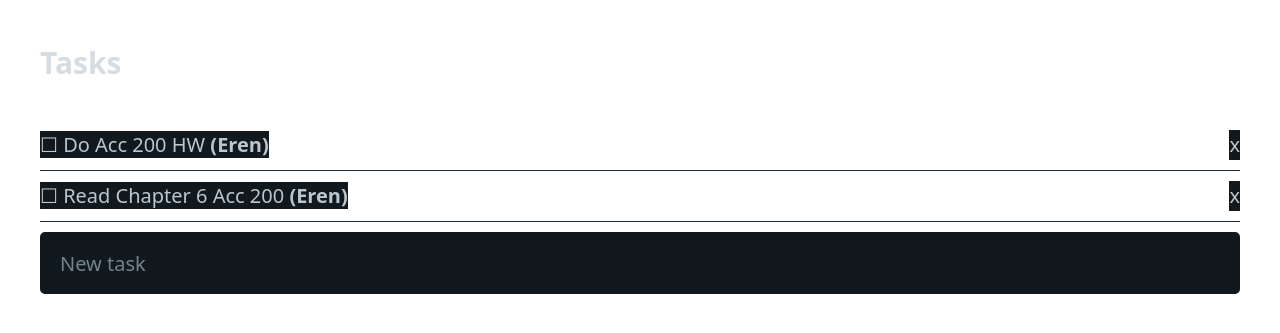
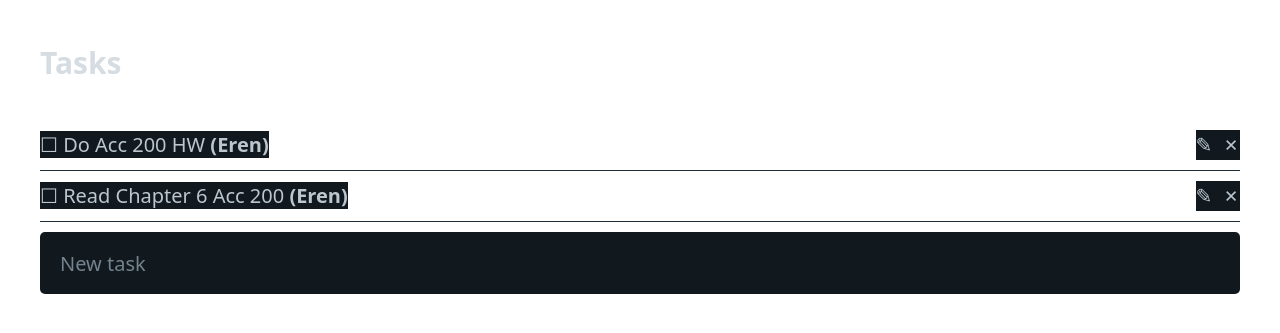
Before and after one commit to Ereneri/OurToDos, a Django app: page / in a window 1280 px wide. Shown: the part 70-403 px from the top of the page. Run offline with Django 4.2, Linux system fonts and the light colour scheme; data comes from the database, SQL or seed files in the repository; both versions use the stored data as it was after the commit.

Commit message:
added Non functional edit button

```diff
--- a/ourtodos/ourtodos/accounts/templates/accounts/task_list.html
+++ b/ourtodos/ourtodos/accounts/templates/accounts/task_list.html
@@ -28,9 +28,8 @@
                             ☐
                             {{ task.task }}
                             <strong>({{ task.user }})</strong>
-                            <a href="{% url 'removeTask' task.id %}" style="text-decoration: none; float: right;" data-theme="dark">
-                                x
-                            </a>
+                            <a href="{% url 'removeTask' task.id %}" style="text-decoration: none; float: right;" data-theme="dark">✗</a>
+                            <a class="edit" style="float:right; padding-right: 10px;text-decoration: none;" data-theme="dark">✎</a>
                         {% endif %}
                     </div>
                 </a>
```
Also changed, not shown: ourtodos/ourtodos/db.sqlite3.
